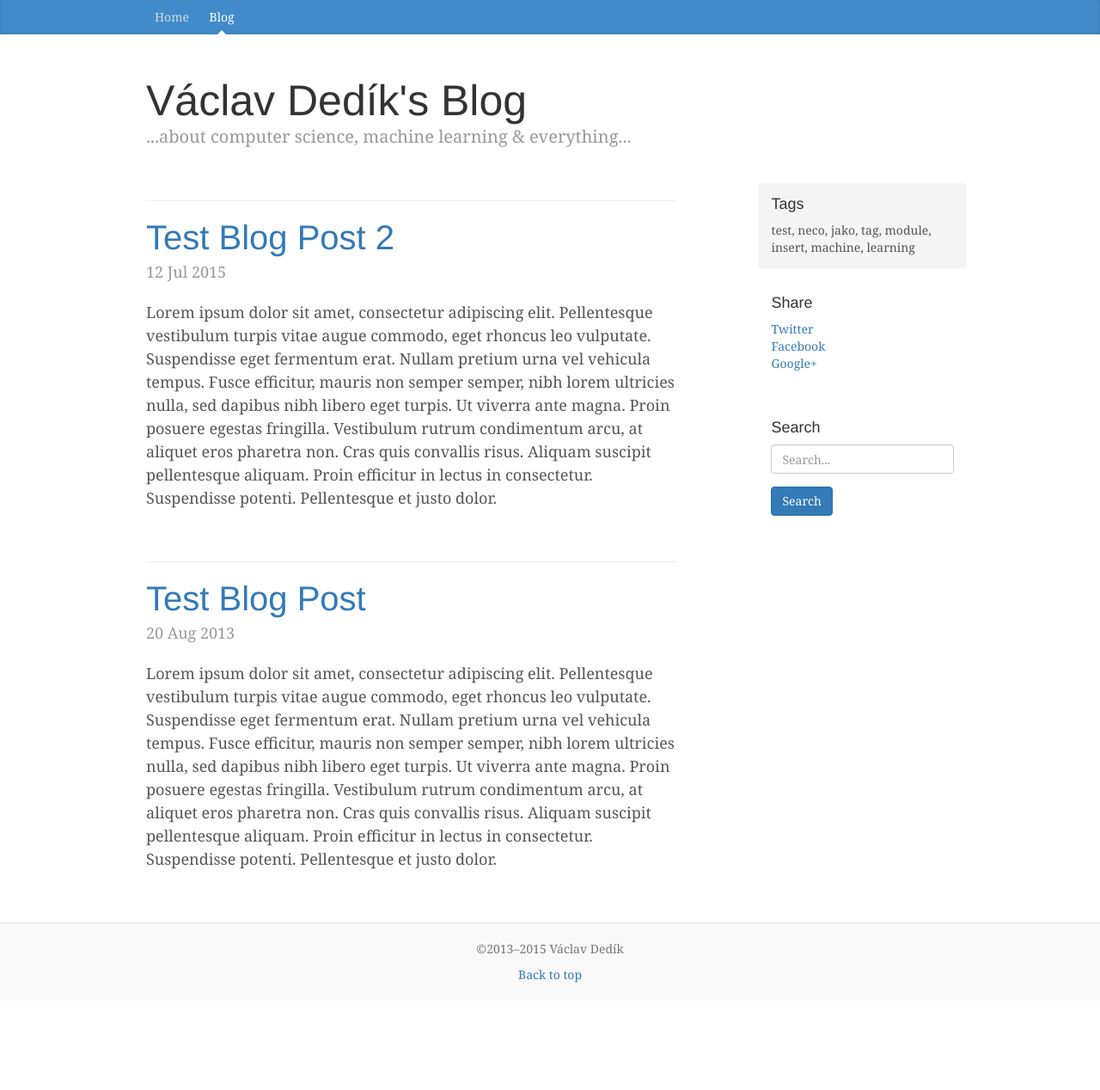
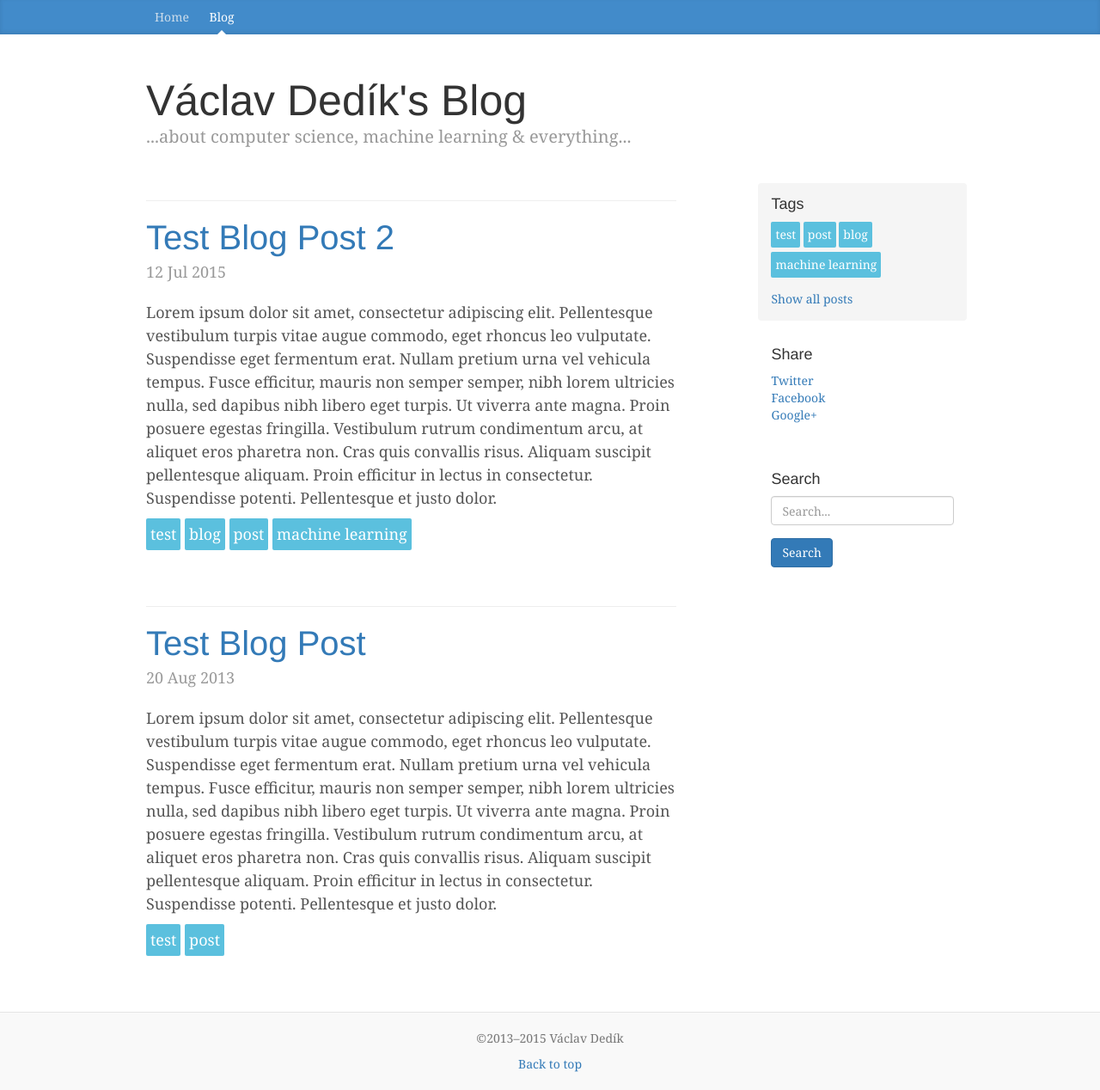
Before and after one commit to VaclavDedik/vaclavdedik.github.io, a Jekyll site: the page built from blog/index.html, in a window 1280 px wide. Shown: the whole page at 86% size. Built offline with Jekyll 4.4.1, drawn with Linux system fonts in a browser that asks for light colours; nearby versions of some CDN libraries; before the commit the page ends 1164 px from its top, so only the background shows below that.

Commit message:
Add pagination and begin working on tags

```diff
--- a/_includes/blog-sidebar.html
+++ b/_includes/blog-sidebar.html
@@ -1,7 +1,14 @@
 <div class="blog-sidebar col-sm-3 col-sm-offset-1">
     <div class="sidebar-module sidebar-module-inset">
         <h4>Tags</h4>
-        <p>test, neco, jako, tag, module, insert, machine, learning</p>
+        <ul class="list-unstyled blog-tags-list">
+        {% for tag in site.tags %}
+            <li class="blog-tag-item"><a href="/blog/#{{ tag[0] | remove: ' ' }}">{{ tag[0] }}</a></li>
+        {% endfor %}
+        </ul>
+        <p>
+            <a href="#">Show all posts</a>
+        </p>
     </div>
 
     <div class="sidebar-module">
--- a/_layouts/default.html
+++ b/_layouts/default.html
@@ -19,6 +19,9 @@
 
         <!-- Custom CSS -->
         <link rel="stylesheet" href="/css/main.css">
+
+        <!-- Custom JS -->
+        <script src="/js/main.js"></script>
 
         <!-- Google Analytics -->
         <script>
--- a/_posts/2013-08-20-test-blog-bost.md
+++ b/_posts/2013-08-20-test-blog-bost.md
@@ -2,6 +2,9 @@
 layout: post
 title:  "Test Blog Post"
 date:   2013-08-20 12:15:53
+tags:
+- test
+- post
 nav_group: /blog/
 ---
 
--- a/_posts/2015-07-12-test-blog-post-2.md
+++ b/_posts/2015-07-12-test-blog-post-2.md
@@ -2,6 +2,12 @@
 layout: post
 title:  "Test Blog Post 2"
 date:   2015-07-12 17:51:53
+tags:
+- test
+- blog
+- post
+- machine learning
+
 nav_group: /blog/
 ---
 
--- a/blog/index.html
+++ b/blog/index.html
@@ -9,9 +9,10 @@
 
 <div class="row">
     <div class="col-sm-8 blog-main">
+        <div class="blog-posts">
         {% for post in site.posts %}
-            <hr>
-            <div class="blog-post">
+            <div class="blog-post" {% if forloop.index > 10 %}style="display: none;"{% endif %}>
+                <hr>
                 <h2 class="blog-post-title">
                     <a href="{{ post.url }}">{{ post.title }}</a>
                 </h2>
@@ -20,8 +21,26 @@
                 <div class="content">
                     {{ post.excerpt }}
                 </div>
+
+                <div class="tags">
+                    <ul class="list-unstyled blog-tags-list">
+                    {% for tag in post.tags %}
+                        <li class="blog-tag-item tag-{{ tag | remove: ' ' }}"><a href="/blog/#{{ tag | remove: ' ' }}">{{ tag }}</a></li>
+                    {% endfor %}
+                    </ul>
+                </div>
             </div>
         {% endfor %}
+        </div>
+
+        {% assign posts_count = site.posts | size %}
+        {% if posts_count > 10 %}
+        <nav class="pager-nav">
+            <ul class="pager">
+                <li><a onclick="load_more(10)">Show 10 more...</a></li>
+            </ul>
+        </nav>
+        {% endif %}
     </div>
 
     {% include blog-sidebar.html %}
--- a/css/main.css
+++ b/css/main.css
@@ -165,15 +165,19 @@
 
 
 /* Pagination */
+.pager-nav{
+  margin: 0 160px;
+}
 .pager {
   margin-bottom: 60px;
   text-align: left;
 }
 .pager > li > a {
-  width: 140px;
+  width: 300px;
   padding: 10px 20px;
   text-align: center;
   border-radius: 30px;
+  cursor: pointer;
 }
 
 
@@ -252,3 +256,23 @@
 a.icon-only:hover {
   text-decoration: none;
 }
+
+/*
+ * Tags
+ */
+.blog-tags-list {
+    padding: 0;
+    list-style-type: none;
+}
+
+.blog-tag-item {
+    display: inline-block;
+    margin-bottom: 5px;
+    padding: 5px;
+    background-color: #5bc0de;
+    border-radius: 2px;
+}
+
+.blog-tag-item a, .blog-tag-item a:hover{
+    color: white;
+}
--- /dev/null
+++ b/js/main.js
@@ -0,0 +1,16 @@
+function load_more(n) {
+    var counter = 0;
+    $(".blog-post").each(function(index, elem) {
+        console.log(index);
+        if (!$(elem).is(":visible")) {
+            $(elem).show();
+            counter++;
+        }
+        if ($(elem).is(":last-child")) {
+            $(".pager-nav").hide();
+        }
+        if (counter >= n) {
+            return false;
+        }
+    });
+}
```
